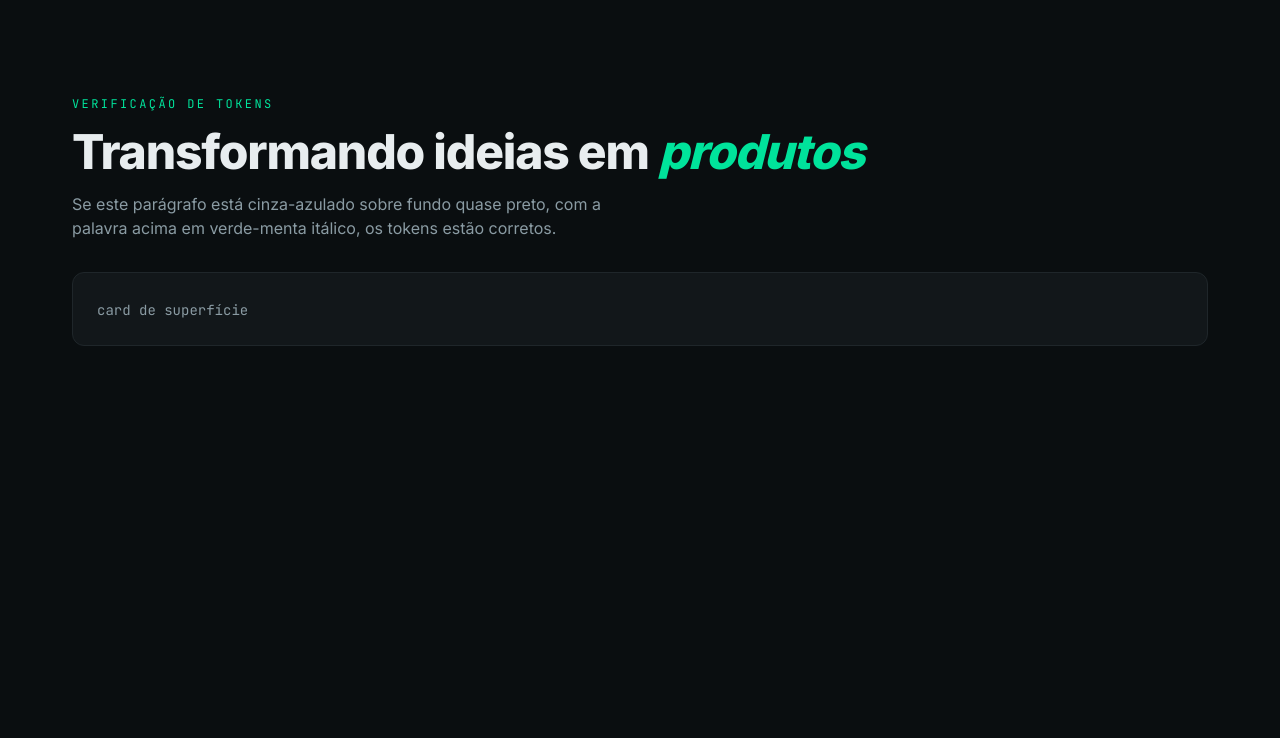
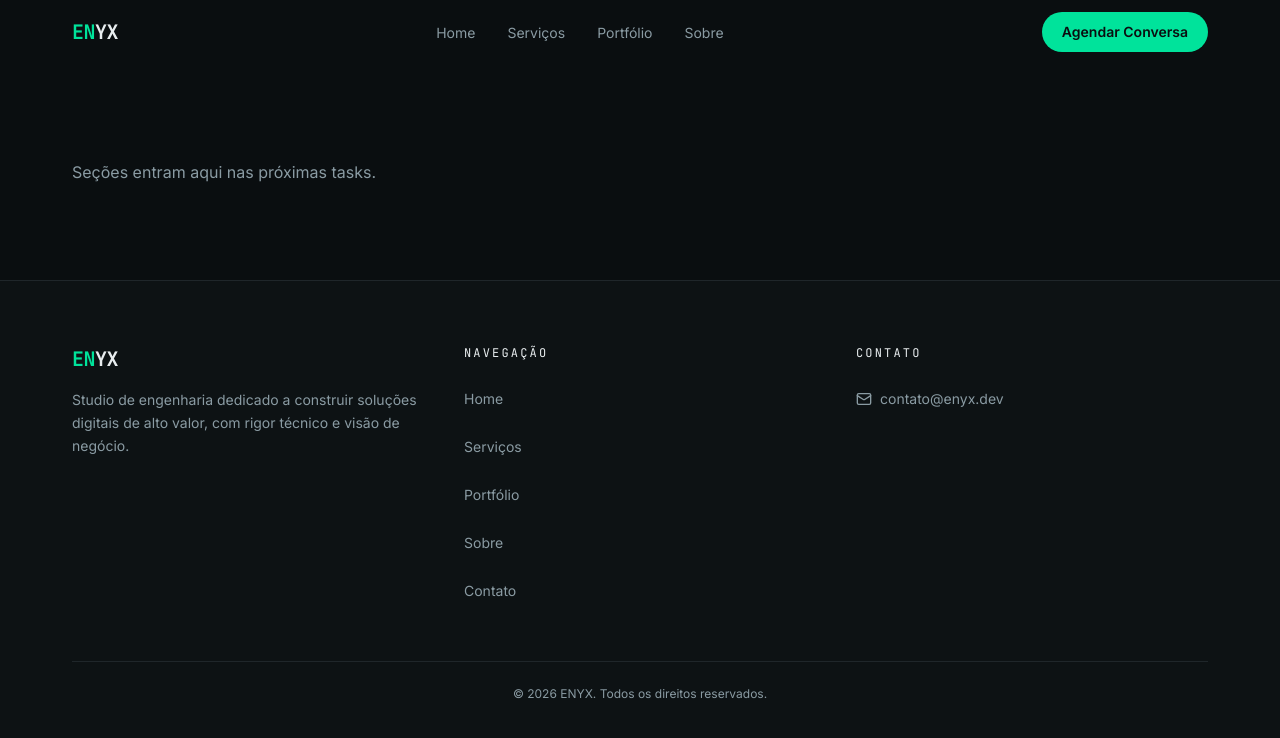
Before and after one commit to CheloCortez/enyx-site, a Next.js app: page / in a window 1280 px wide. Shown: the top 738 px of the page. Built offline with nearby package versions, Linux system fonts and the light colour scheme.

Commit message:
feat: navbar sticky com menu mobile acessível e footer

```diff
--- a/src/app/page.tsx
+++ b/src/app/page.tsx
@@ -1,20 +1,18 @@
+import { Navbar } from "@/components/layout/Navbar";
+import { Footer } from "@/components/layout/Footer";
+
 export default function Home() {
   return (
-    <main className="container-page py-24">
-      <p className="font-mono text-xs uppercase tracking-[0.2em] text-accent">
-        Verificação de tokens
-      </p>
-      <h1 className="mt-4 text-5xl font-extrabold tracking-tight">
-        Transformando ideias em{" "}
-        <em className="italic text-accent">produtos</em>
-      </h1>
-      <p className="mt-4 max-w-xl text-muted">
-        Se este parágrafo está cinza-azulado sobre fundo quase preto, com a
-        palavra acima em verde-menta itálico, os tokens estão corretos.
-      </p>
-      <div className="mt-8 rounded-xl border border-border bg-surface p-6">
-        <span className="font-mono text-sm text-muted">card de superfície</span>
-      </div>
-    </main>
+    <>
+      <Navbar />
+      <main id="conteudo">
+        <section id="home" className="pt-40 pb-24">
+          <div className="container-page">
+            <p className="text-muted">Seções entram aqui nas próximas tasks.</p>
+          </div>
+        </section>
+      </main>
+      <Footer />
+    </>
   );
 }
--- /dev/null
+++ b/src/components/layout/Footer.tsx
@@ -0,0 +1,75 @@
+import { site } from "@/content/site";
+import { Icon } from "@/components/ui/Icon";
+import { Logo } from "@/components/layout/Logo";
+
+export function Footer() {
+  const socials = site.footer.socials.filter((s) => s.url !== "#");
+
+  return (
+    <footer className="border-t border-border bg-bg-alt">
+      <div className="container-page py-14 md:py-16">
+        <div className="grid gap-10 md:grid-cols-3">
+          <div className="max-w-sm">
+            <Logo />
+            <p className="mt-4 text-sm leading-relaxed text-muted">
+              {site.brand.tagline}
+            </p>
+          </div>
+
+          <nav aria-label="Navegação do rodapé">
+            <h2 className="font-mono text-xs uppercase tracking-[0.18em] text-text">
+              {site.footer.navTitle}
+            </h2>
+            <ul className="mt-4 flex flex-col gap-1">
+              {site.footer.links.map((link) => (
+                <li key={link.href}>
+                  <a
+                    href={link.href}
+                    className="inline-flex min-h-11 items-center text-sm text-muted transition-colors hover:text-accent"
+                  >
+                    {link.label}
+                  </a>
+                </li>
+              ))}
+            </ul>
+          </nav>
+
+          <div>
+            <h2 className="font-mono text-xs uppercase tracking-[0.18em] text-text">
+              {site.footer.contactTitle}
+            </h2>
+            <a
+              href={`mailto:${site.contact.email}`}
+              className="mt-4 inline-flex min-h-11 items-center gap-2 text-sm text-muted transition-colors hover:text-accent"
+            >
+              <Icon name="mail" className="size-4" />
+              {site.contact.email}
+            </a>
+
+            {socials.length > 0 ? (
+              <ul className="mt-4 flex gap-3">
+                {socials.map((social) => (
+                  <li key={social.label}>
+                    <a
+                      href={social.url}
+                      target="_blank"
+                      rel="noopener noreferrer"
+                      aria-label={social.label}
+                      className="inline-flex size-11 items-center justify-center rounded-lg border border-border text-muted transition-colors hover:border-border-soft hover:text-accent"
+                    >
+                      <Icon name={social.icon} className="size-4" />
+                    </a>
+                  </li>
+                ))}
+              </ul>
+            ) : null}
+          </div>
+        </div>
+
+        <p className="mt-12 border-t border-border pt-6 text-center text-xs text-muted">
+          {site.brand.copyright}
+        </p>
+      </div>
+    </footer>
+  );
+}
--- /dev/null
+++ b/src/components/layout/Logo.tsx
@@ -0,0 +1,11 @@
+import { site } from "@/content/site";
+import { cn } from "@/lib/cn";
+
+export function Logo({ className }: { className?: string }) {
+  return (
+    <span className={cn("font-mono text-xl font-bold tracking-tight", className)}>
+      <span className="text-accent">{site.brand.nameAccent}</span>
+      <span className="text-text">{site.brand.nameRest}</span>
+    </span>
+  );
+}
--- /dev/null
+++ b/src/components/layout/MobileMenu.tsx
@@ -0,0 +1,74 @@
+"use client";
+
+import { useEffect, useRef } from "react";
+import { site } from "@/content/site";
+
+export function MobileMenu({
+  open,
+  onClose,
+}: {
+  open: boolean;
+  onClose: () => void;
+}) {
+  const panelRef = useRef<HTMLDivElement>(null);
+
+  useEffect(() => {
+    if (!open) return;
+
+    const previousOverflow = document.body.style.overflow;
+    document.body.style.overflow = "hidden";
+
+    const onKeyDown = (event: KeyboardEvent) => {
+      if (event.key === "Escape") onClose();
+    };
+    document.addEventListener("keydown", onKeyDown);
+
+    panelRef.current?.querySelector<HTMLAnchorElement>("a")?.focus();
+
+    return () => {
+      document.body.style.overflow = previousOverflow;
+      document.removeEventListener("keydown", onKeyDown);
+    };
+  }, [open, onClose]);
+
+  if (!open) return null;
+
+  return (
+    <div className="fixed inset-0 z-50 md:hidden">
+      <button
+        type="button"
+        aria-label="Fechar menu"
+        onClick={onClose}
+        className="absolute inset-0 h-full w-full bg-bg/80 backdrop-blur-sm"
+      />
+      <div
+        ref={panelRef}
+        id="menu-mobile"
+        className="relative mt-16 border-b border-border bg-bg-alt px-5 pb-8 pt-4"
+      >
+        <nav aria-label="Navegação principal">
+          <ul className="flex flex-col">
+            {site.nav.map((link) => (
+              <li key={link.href}>
+                <a
+                  href={link.href}
+                  onClick={onClose}
+                  className="flex min-h-14 items-center border-b border-border text-lg font-medium text-text transition-colors hover:text-accent"
+                >
+                  {link.label}
+                </a>
+              </li>
+            ))}
+          </ul>
+        </nav>
+        <a
+          href={site.navCta.href}
+          onClick={onClose}
+          className="mt-6 flex min-h-12 w-full items-center justify-center rounded-lg bg-accent text-sm font-semibold text-bg"
+        >
+          {site.navCta.label}
+        </a>
+      </div>
+    </div>
+  );
+}
--- /dev/null
+++ b/src/components/layout/Navbar.tsx
@@ -0,0 +1,78 @@
+"use client";
+
+import { useCallback, useEffect, useState } from "react";
+import { Menu, X } from "lucide-react";
+import { site } from "@/content/site";
+import { Logo } from "@/components/layout/Logo";
+import { MobileMenu } from "@/components/layout/MobileMenu";
+import { cn } from "@/lib/cn";
+
+export function Navbar() {
+  const [scrolled, setScrolled] = useState(false);
+  const [menuOpen, setMenuOpen] = useState(false);
+
+  useEffect(() => {
+    const onScroll = () => setScrolled(window.scrollY > 8);
+    onScroll();
+    window.addEventListener("scroll", onScroll, { passive: true });
+    return () => window.removeEventListener("scroll", onScroll);
+  }, []);
+
+  const closeMenu = useCallback(() => setMenuOpen(false), []);
+
+  return (
+    <header
+      className={cn(
+        "fixed inset-x-0 top-0 z-50 transition-colors duration-200",
+        scrolled || menuOpen
+          ? "border-b border-border bg-bg/85 backdrop-blur-md"
+          : "border-b border-transparent",
+      )}
+    >
+      <div className="container-page flex h-16 items-center justify-between">
+        <a href="#home" aria-label={`${site.brand.name} — início`}>
+          <Logo />
+        </a>
+
+        <nav aria-label="Navegação principal" className="hidden md:block">
+          <ul className="flex items-center gap-8">
+            {site.nav.map((link) => (
+              <li key={link.href}>
+                <a
+                  href={link.href}
+                  className="text-sm text-muted transition-colors hover:text-text"
+                >
+                  {link.label}
+                </a>
+              </li>
+            ))}
+          </ul>
+        </nav>
+
+        <a
+          href={site.navCta.href}
+          className="hidden min-h-10 items-center rounded-full bg-accent px-5 text-sm font-semibold text-bg transition-colors hover:bg-accent/90 md:inline-flex"
+        >
+          {site.navCta.label}
+        </a>
+
+        <button
+          type="button"
+          onClick={() => setMenuOpen((v) => !v)}
+          aria-expanded={menuOpen}
+          aria-controls="menu-mobile"
+          aria-label={menuOpen ? "Fechar menu" : "Abrir menu"}
+          className="inline-flex size-11 items-center justify-center rounded-lg text-text md:hidden"
+        >
+          {menuOpen ? (
+            <X className="size-6" aria-hidden="true" />
+          ) : (
+            <Menu className="size-6" aria-hidden="true" />
+          )}
+        </button>
+      </div>
+
+      <MobileMenu open={menuOpen} onClose={closeMenu} />
+    </header>
+  );
+}
```
